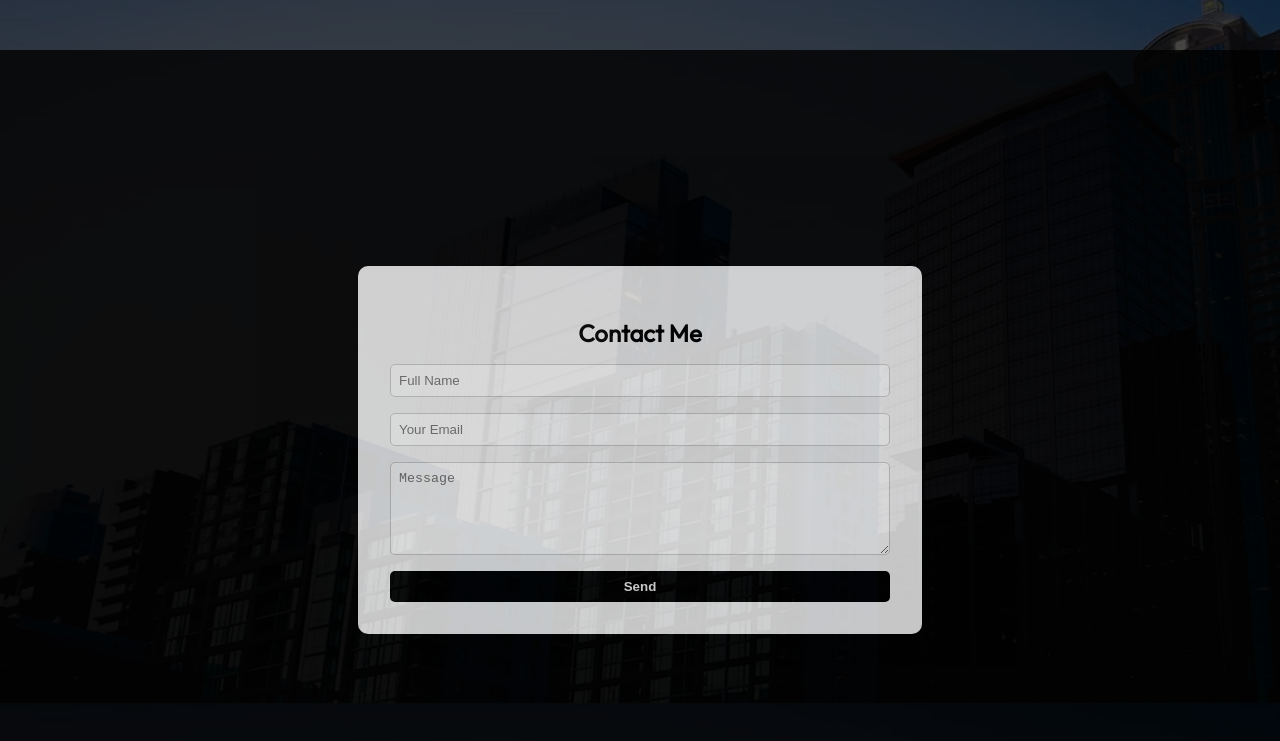
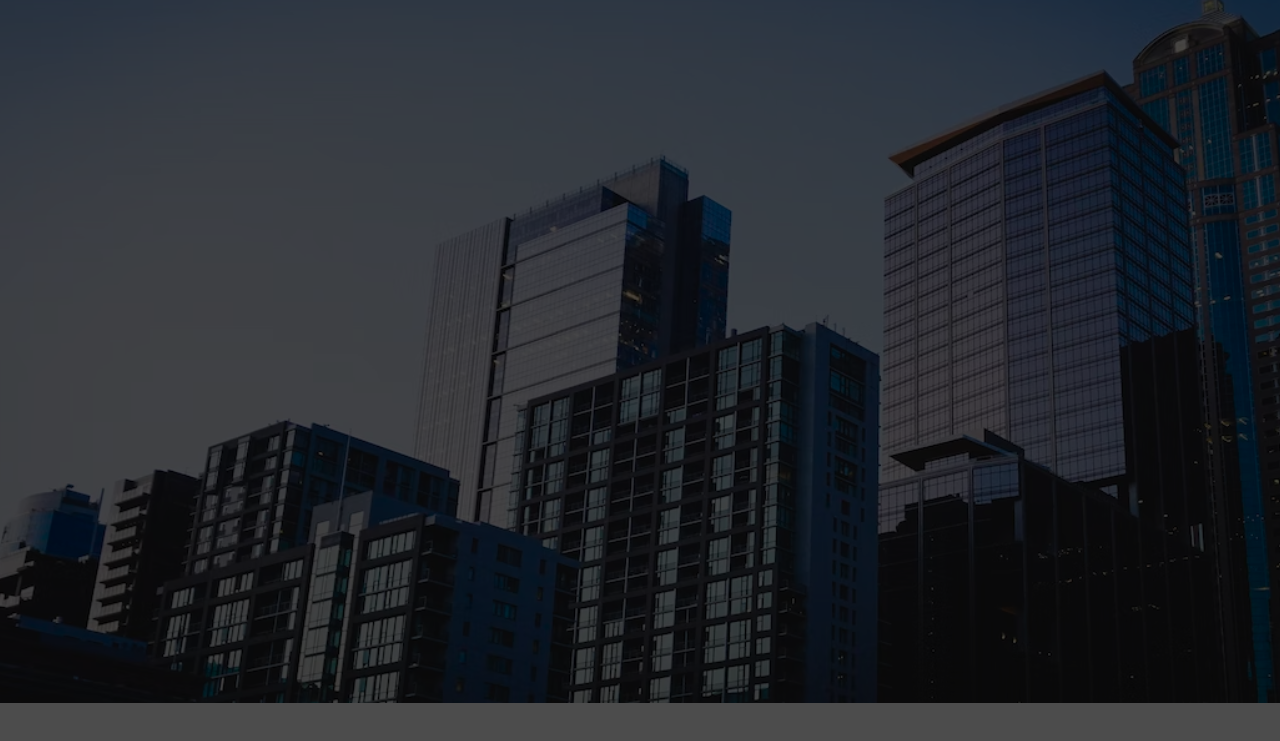
Before and after one commit to IanCo0k/landing-page, a plain HTML site: page index.html in a window 1280 px wide. Shown: the part 97-838 px from the top of the page. After the commit the page ends 800 px from the top, so only its background shows below. Drawn offline with Linux system fonts and the light colour scheme.

Commit message:
testing if this deploys correctly

```diff
--- a/index.html
+++ b/index.html
@@ -17,17 +17,6 @@
 
         <div class="container">
 
-            <!-- create contact form -->
-
-            <div class="contact-form">
-                <h2>Contact Me</h2>
-                <form action="index.html" method="post">
-                    <input type="text" name="name" class="text-box" placeholder="Full Name">
-                    <input type="email" name="email" class="text-box" placeholder="Your Email">
-                    <textarea name="message" rows="5" placeholder="Message"></textarea>
-                    <button type="submit" class="send-btn">Send</button>
-                </form>
-            </div>
 
         </div>
 
--- a/style.css
+++ b/style.css
@@ -23,74 +23,3 @@ body{
     align-items: center;
     padding: 2rem;
 }
-
-.container{
-    width: 100%;
-    height: 100vh;
-    background: black;
-    opacity: 0.8;
-    display: flex;
-    justify-content: center;
-    align-items: center;
-}
-
-.contact-form{
-    width: 100%;
-    max-width: 500px;
-    background: var(--gray);
-    padding: 2rem;
-    border-radius: 10px;
-    opacity: 1;
-}
-
-.contact-form h2{
-    text-align: center;
-    margin-bottom: 1rem;
-}
-
-.contact-form form{
-    display: flex;
-    flex-direction: column;
-}
-
-.contact-form input{
-    padding: 0.5rem;
-    margin-bottom: 1rem;
-    border: 1px solid #ccc;
-    border-radius: 5px;
-}
-
-.contact-form textarea{
-    padding: 0.5rem;
-    margin-bottom: 1rem;
-    border: 1px solid #ccc;
-    border-radius: 5px;
-}
-
-.contact-form button{
-    padding: 0.5rem;
-    border: none;
-    border-radius: 5px;
-    background: #000;
-    color: var(--gray);
-    font-weight: bold;
-    cursor: pointer;
-}
-
-.contact-form button:hover{
-    background: #333;
-}
-
-.contact-form button:active{
-    background: #666;
-}
-
-.contact-form button:focus{
-    outline: none;
-}
-
-@media screen and (max-width: 768px){
-    .contact-form{
-        width: 100%;
-    }
-}
```
